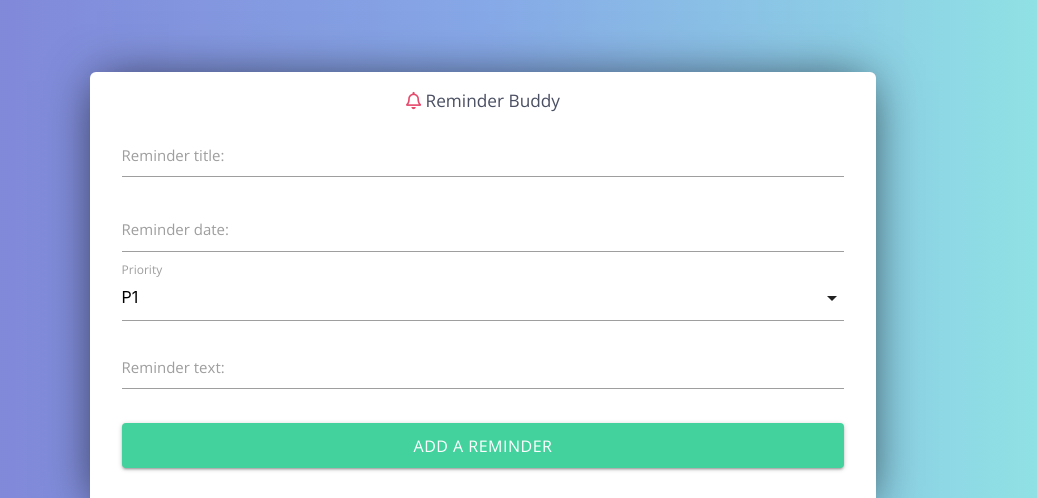
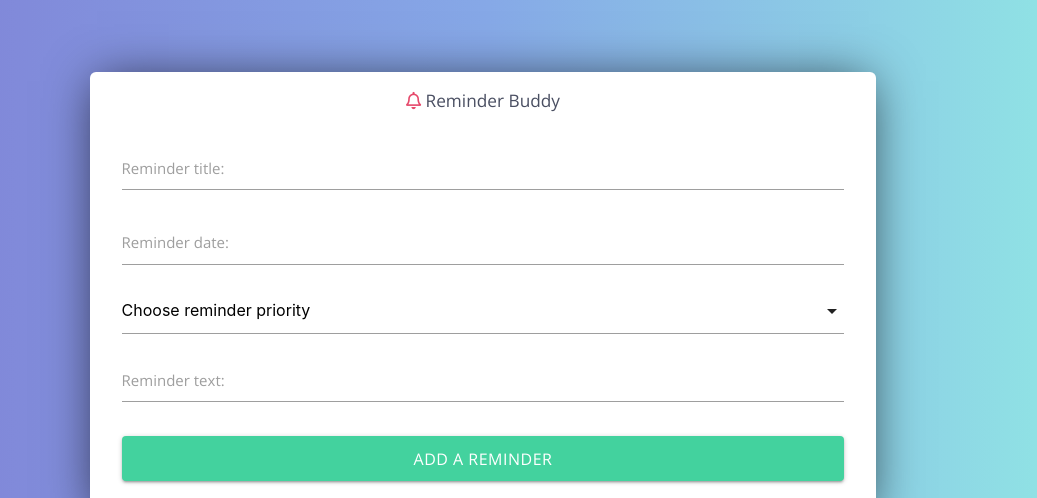
Before and after one commit to pawelklasa/reminder-project, a plain HTML site: page index.html in a window 1280 px wide. Shown: the top 498 px of the page, without its empty margins (157-1194 px from the left). Drawn offline with nearby package versions, Linux system fonts and the light colour scheme.

Commit message:
fised title positioning

```diff
--- a/index.html
+++ b/index.html
@@ -36,11 +36,12 @@
         <div class="row">
           <div class="input-field col s12">
             <select id="priority">
+              <option value="" disabled selected>Choose reminder priority</option>
               <option>P1</option>
               <option>P2</option>
               <option>P3</option>
             </select>
-            <label for="priority">Priority</label>
+            <!-- <label for="priority">Priority</label> -->
           </div>
 
 
--- a/style.css
+++ b/style.css
@@ -119,6 +119,7 @@ p {
 
 .main-title {
   margin-top: 0px;
+  margin-bottom: 20px;
   text-align: center;
   color: #4a4f62;
 }
```
